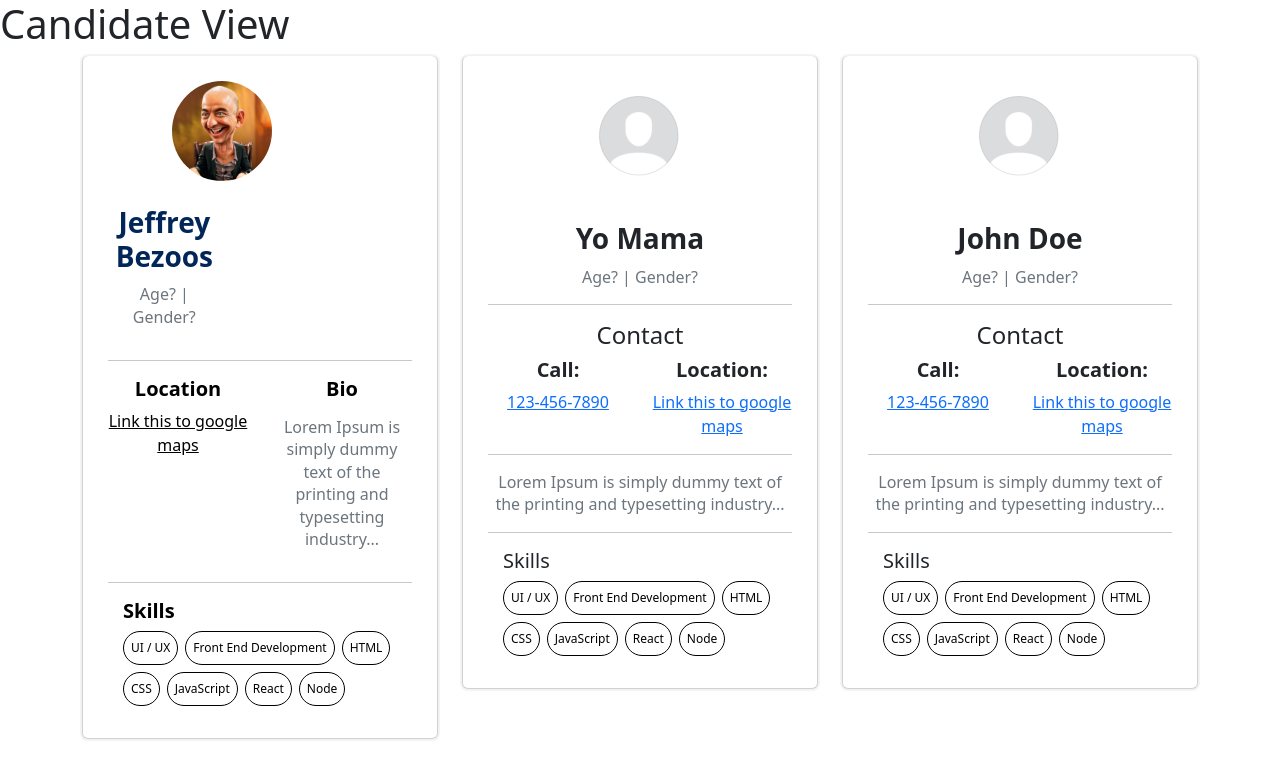
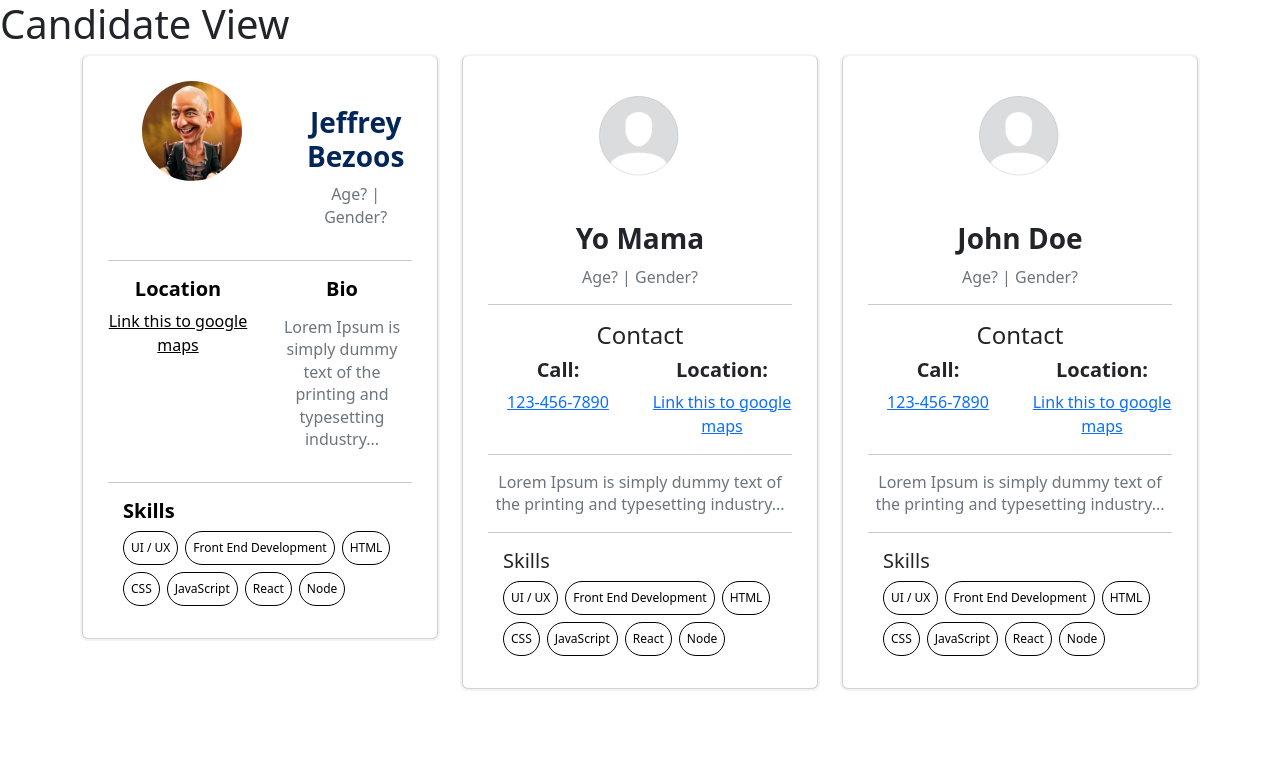
Before and after one commit to chris-menz/phe-frontend, a React (Create React App) app: page /candidateView in a window 1280 px wide. Shown: the top 778 px of the page. Built offline with nearby package versions, Linux system fonts and the light colour scheme.

Commit message:
Update candidate_frames.jsx

```diff
--- a/src/components/candidate_frames.jsx
+++ b/src/components/candidate_frames.jsx
@@ -17,7 +17,7 @@
 
 	                <div class="card-block">
 	                	<Row>
-	                    <Col md="7" class="user-image" style={{marginLeft: '30px'}}>
+	                    <Col md="7" class="user-image">
 	                        <img src={jeff_winner} width='100px' class="img-radius" alt="User-Profile-Image"/>
 	                    </Col>
 	                    <Col md="5">
```
